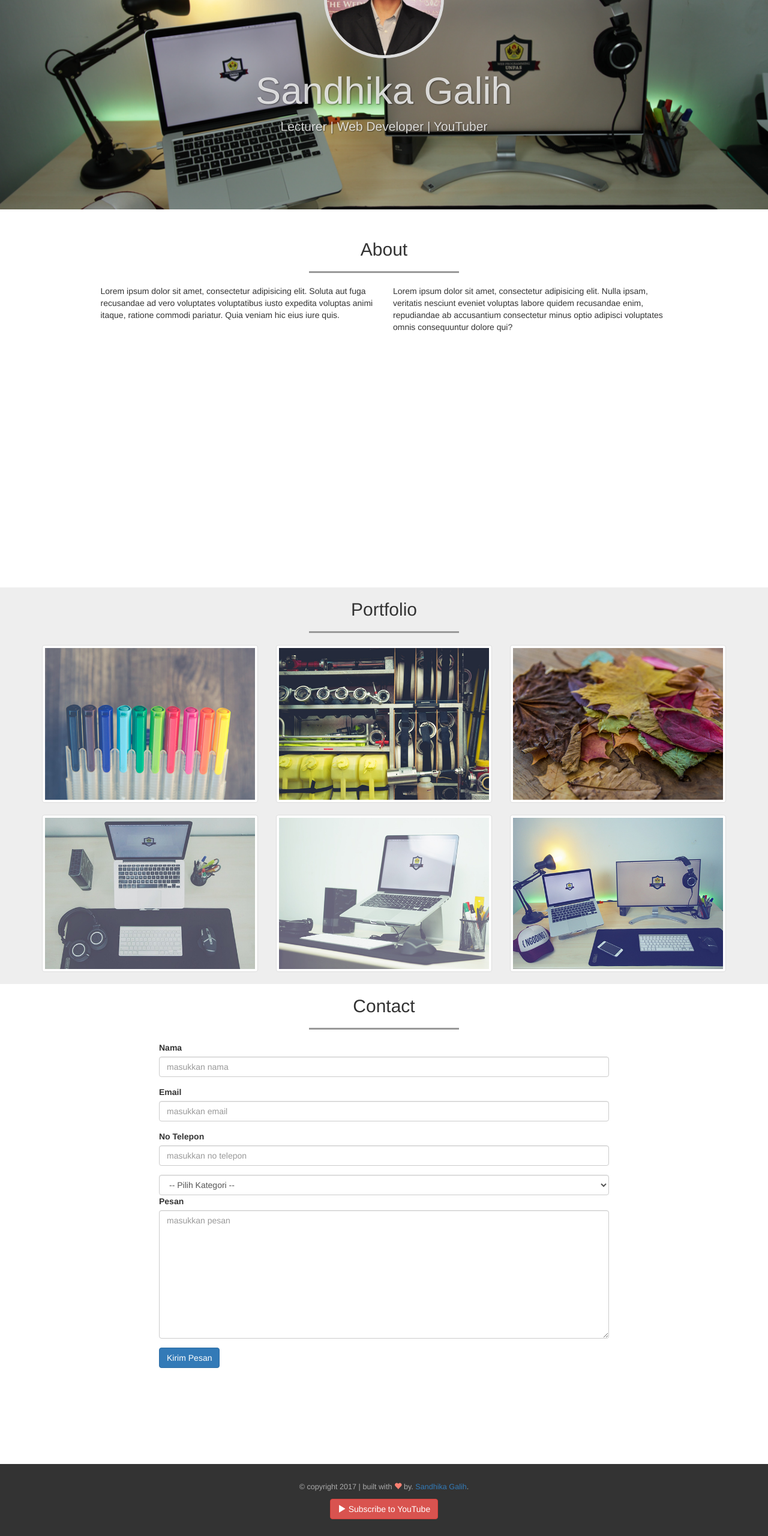
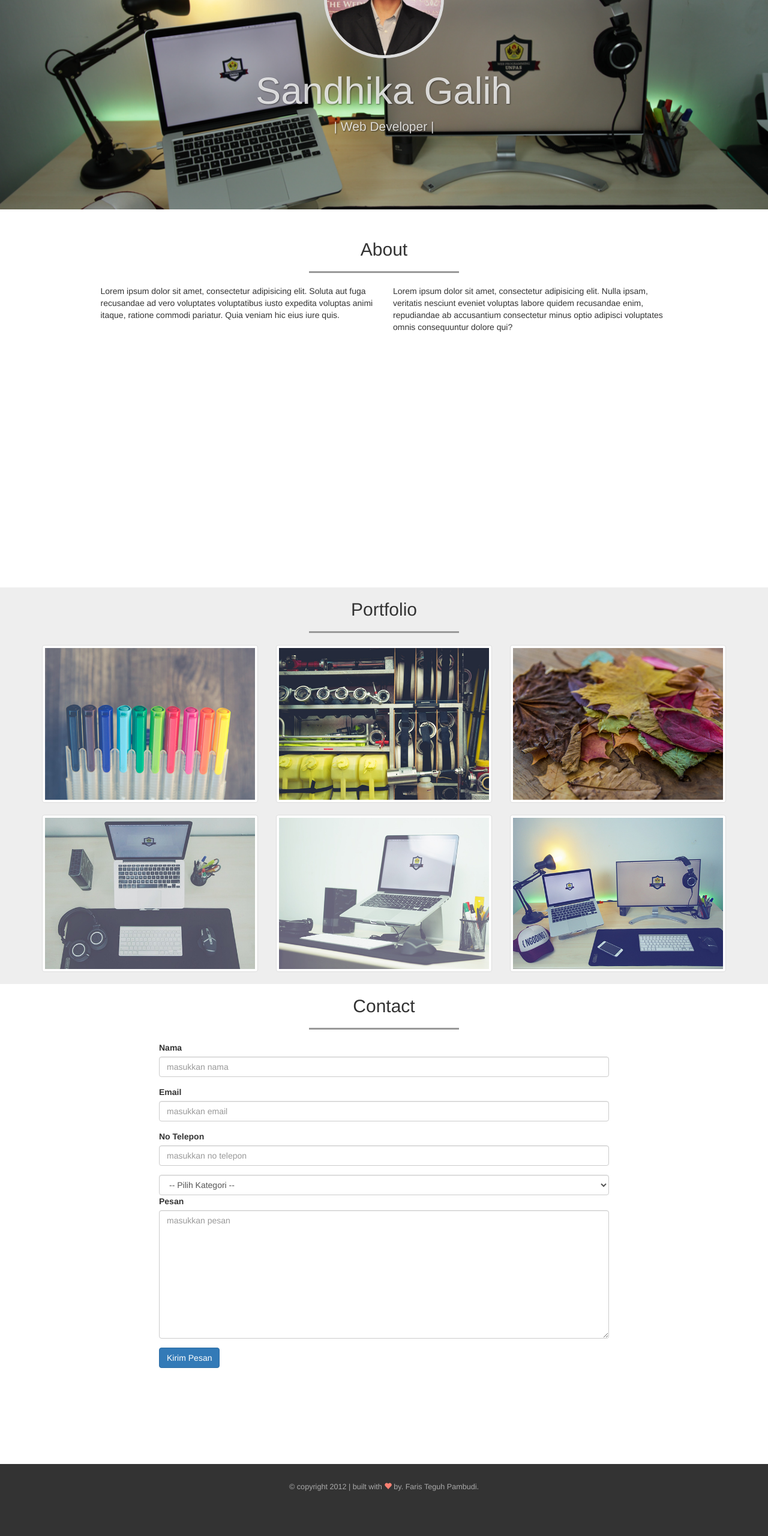
Before and after one commit to faristeguhpambudi/faristeguhpambudi.github.io, a plain HTML site: page index.html in a window 1280 px wide. Shown: the part 181-2741 px from the top of the page at 60% size. Drawn offline with Linux system fonts and the light colour scheme.

Commit message:
Update Index

```diff
--- a/index.html
+++ b/index.html
@@ -31,7 +31,7 @@
             <span class="icon-bar"></span>
           </button>
 
-          <a href="#home" class="navbar-brand page-scroll">Sandhika Galih</a>
+          <a href="#home" class="navbar-brand page-scroll">Faris Teguh Pambudi</a>
         </div>
 
 
@@ -51,7 +51,7 @@
     <div class="jumbotron text-center">
       <img src="img/sandhika.png" class="img-circle">
       <h1>Sandhika Galih</h1>
-      <p>Lecturer | Web Developer | YouTuber</p>
+      <p>| Web Developer |</p>
     </div>
     <!-- akhir jumbotron -->
 
@@ -176,14 +176,10 @@
       <div class="container text-center">
         <div class="row">
           <div class="col-sm-12">
-            <p>&copy; copyright 2017 | built with <i class="glyphicon glyphicon-heart"></i> by. <a href="http://instagram.com/sandhikagalih">Sandhika Galih</a>.</p>
+            <p>&copy; copyright 2012 | built with <i class="glyphicon glyphicon-heart"></i> by. Faris Teguh Pambudi.</p>
           </div>
         </div>
-        <div class="row">
-          <div class="col-sm-12">
-            <a href="http://youtube.com/webprogrammingunpas" class="btn btn-danger"><i class="glyphicon glyphicon-play"></i> Subscribe to YouTube</a>
-          </div>
-        </div>
+
       </div>
     </footer>
     <!-- akhir footer -->
```
